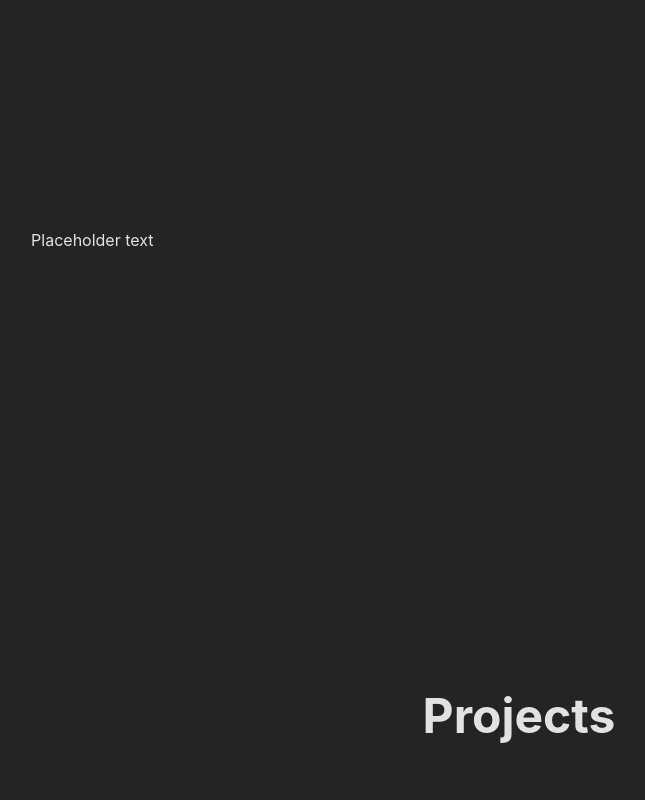
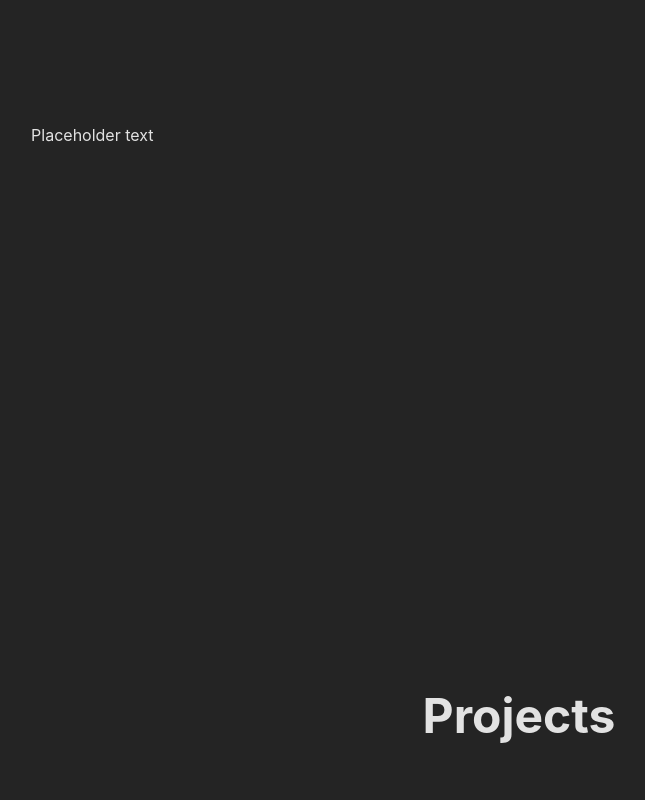
Before and after one commit to MaloSunce/ReactDemo, a React (Vite) app in the folder ReactDemo/: page / in a window 1280 px wide. Shown: the part 1760-2560 px from the top of the page, without its empty margins (121-766 px from the left). Built offline with nearby package versions, Linux system fonts and the light colour scheme.

Commit message:
update: scroll snape

```diff
--- a/ReactDemo/src/content/AboutMe.css
+++ b/ReactDemo/src/content/AboutMe.css
@@ -9,8 +9,5 @@
     justify-content: center;
     text-align: center;
     height: 100vh;
+    scroll-snap-align: start;
 }
-
-p {
-    align-self: center;
-}
--- a/ReactDemo/src/content/Projects.css
+++ b/ReactDemo/src/content/Projects.css
@@ -9,4 +9,5 @@
     justify-content: center;
     text-align: center;
     height: 100vh;
+    scroll-snap-align: start;
 }
--- a/ReactDemo/src/content/Skills.css
+++ b/ReactDemo/src/content/Skills.css
@@ -9,6 +9,7 @@
     justify-content: center;
     text-align: center;
     height: 100vh;
+    scroll-snap-align: start;
 }
 
 .Title {
--- a/ReactDemo/src/header-footer/Header.css
+++ b/ReactDemo/src/header-footer/Header.css
@@ -10,6 +10,7 @@
     background-position: center;
     background-repeat: no-repeat;
     background-size: cover;
+    scroll-snap-align: start;
 }
 
 h1 {
--- a/ReactDemo/src/index.css
+++ b/ReactDemo/src/index.css
@@ -2,6 +2,8 @@
   font-family: Inter, system-ui, Avenir, Helvetica, Arial, sans-serif;
   line-height: 1.5;
   font-weight: 400;
+
+  scroll-snap-type: y mandatory;
 
   color-scheme: light dark;
   color: rgba(255, 255, 255, 0.87);
```
